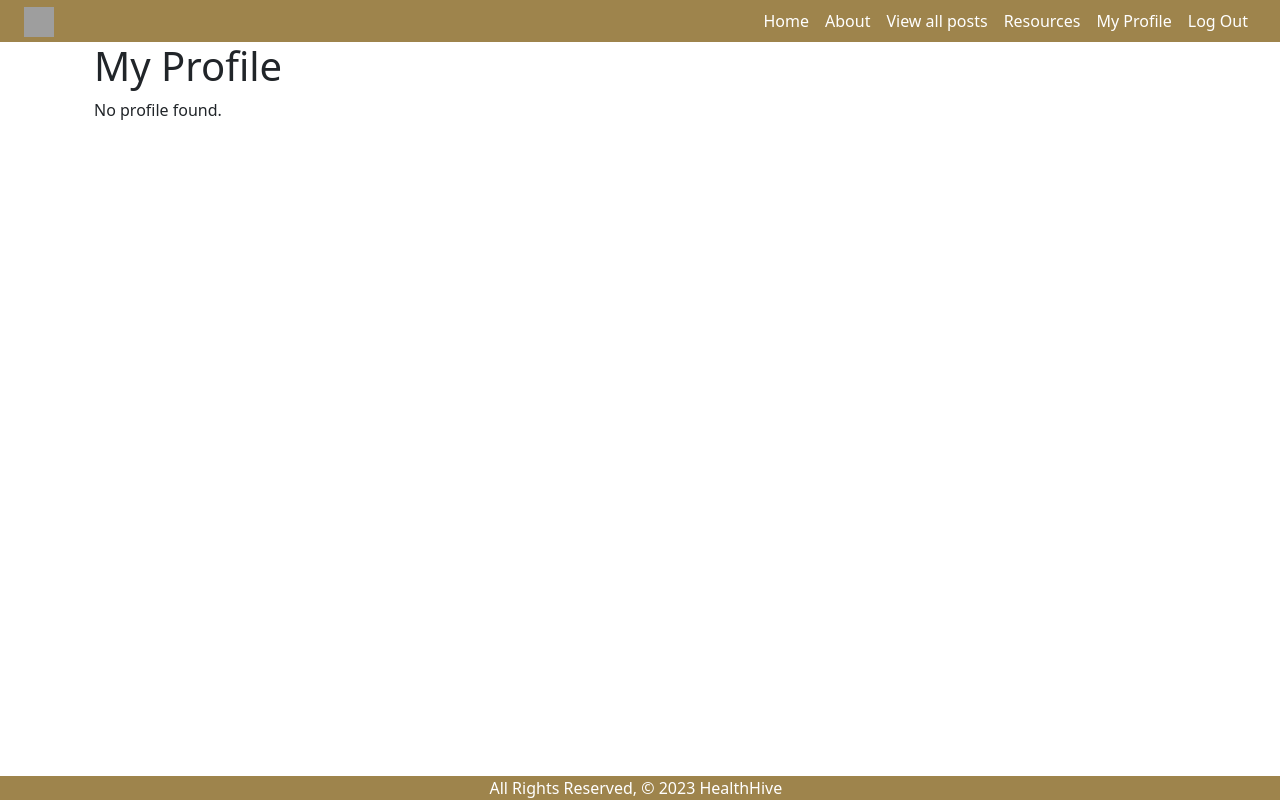
After one commit to sally-kam/FitFamCommunity, a Django app: page /profile/ in a window 1280 px wide. The commit adds this page. Run offline with Django 4.2, Linux system fonts and the light colour scheme; the visitor is signed in with stand-in values (Sample User, id 1); some libraries are stand-ins or nearby versions; grey boxes are pictures that could not be loaded.

Commit message:
implement toggle for login/signup

```diff
--- a/main_app/admin.py
+++ b/main_app/admin.py
@@ -1,6 +1,7 @@
 from django.contrib import admin
-from .models import Post
+from .models import Post, Profile
 
 
 # Register your models here.
 admin.site.register(Post)
+admin.site.register(Profile)
--- a/main_app/templates/base.html
+++ b/main_app/templates/base.html
@@ -8,6 +8,9 @@
     <link rel="icon" type="image" href="https://i.imgur.com/36scT7Q.png" />
     <link rel="stylesheet" href="{% static 'css/bootstrap.min.css' %}">
     <script src="{% static 'js/bootstrap.min.js' %}"></script>
+    <link rel="stylesheet" href="https://cdnjs.cloudflare.com/ajax/libs/bootstrap/5.0.1/css/bootstrap.min.css">
+    <script src="https://cdnjs.cloudflare.com/ajax/libs/popper.js/2.9.3/umd/popper.min.js"></script>
+    <script src="https://cdnjs.cloudflare.com/ajax/libs/bootstrap/5.0.1/js/bootstrap.bundle.min.js"></script>
     <title>Health Hive</title>
 </head>
 <body>
@@ -15,7 +18,6 @@
     <div class="container-fluid">
       <a class="navbar-brand text-white" href="{% url 'home' %}">
         <img src="https://i.imgur.com/36scT7Q.png" alt="Bootstrap" width="30" height="30">
-        </a>
       </a>
       <button class="navbar-toggler" type="button" data-bs-toggle="collapse" data-bs-target="#navbarNav" aria-controls="navbarNav" aria-expanded="false" aria-label="Toggle navigation">
         <span class="navbar-toggler-icon"></span>
@@ -36,29 +38,28 @@
             <a class="nav-link text-white" href="">Resources</a>
           </li>
           <li class="nav-item text-white">
+            <a class="nav-link text-white" href="{% url 'profile_index' %}">My Profile</a>
+          </li>
+          <li class="nav-item text-white">
             <a class="nav-link text-white" href="{% url 'logout' %}">Log Out</a>
           </li>
           {% else %}
-              <li class="nav-item text-white">
-                <a class="nav-link text-white" href="{% url 'login' %}">Log In</a>
-              </li>
-              <li class="nav-item text-white">
-                <a class="nav-link text-white" href="{% url 'signup' %}">Register</a>
-              </li>
           <li class="nav-item text-white dropdown">
-                <a class="nav-link text-white dropdown-toggle" href="#" role="button" data-bs-toggle="dropdown" data-toggle="dropdown" aria-haspopup="true" aria-expanded="false" id="dropdownMenuButton">
+            <a class="nav-link text-white dropdown-toggle" href="#" role="button" data-bs-toggle="dropdown" aria-haspopup="true" aria-expanded="false" id="dropdownMenuButton">
               Login/Register
             </a>
-                <ul class="dropdown-menu aria-labelledby="dropdownMenuButton">
-                  <li><a class="dropdown-item" href="#">Login</a></li>
-                  <li><a class="dropdown-item" href="#">Register</a></li>
+            <ul class="dropdown-menu" aria-labelledby="dropdownMenuButton">
+              <li><a class="dropdown-item" href="{% url 'login' %}">Login</a></li>
+              <li><a class="dropdown-item" href="{% url 'signup' %}">Register</a></li>
             </ul>
           </li>
+
           {% endif %}
         </ul>
       </div>
     </div>
   </nav>
+
       <main class="container">
         {% block content %}
         {% endblock %}
--- /dev/null
+++ b/main_app/templates/profile/profile.html
@@ -0,0 +1,13 @@
+{% extends 'base.html' %}
+{% block content %}
+<h1>My Profile</h1>
+{% if profile %}
+    <p>Name: {{ profile.user }}</p>
+    <p>Email: {{ profile.email }}</p>
+    <p>Date of Birth: {{ profile.date_of_birth }}</p>
+{% else %}
+    <p>No profile found.</p>
+{% endif %}
+
+
+  {% endblock %}
--- a/main_app/urls.py
+++ b/main_app/urls.py
@@ -7,6 +7,7 @@ urlpatterns = [
     path('', views.home, name='home'),
     path('about/', views.about, name='about'),
     path('posts/', views.posts_index, name='posts_index'),
+    path('profile/', views.profile_index, name='profile_index'),
     path('accounts/signup/', views.signup, name='signup'),
 ]
 
--- a/main_app/views.py
+++ b/main_app/views.py
@@ -1,11 +1,11 @@
 from django.shortcuts import render, redirect
-from .models import Post
+from .models import Post, Profile
 from django.views.generic.edit import CreateView, UpdateView, DeleteView
 from django.views.generic import ListView, DetailView
 from django.contrib.auth.forms import UserCreationForm
 from django.contrib.auth import login
 from django.contrib.auth.decorators import login_required
-
+from django.contrib.auth.models import User
 # Create your views here.
 
 # Define the home view
@@ -15,6 +15,13 @@ def home(request):
 
 def about(request):
     return render(request, 'about.html')
+
+def profile_index(request):
+    profile = Profile.objects.filter(user=request.user)
+    print(profile)
+    return render(request, 'profile/profile.html', {
+       'profile': profile
+    })
 
 @login_required
 def posts_index(request):
```
Also changed, not shown: main_app/models.py (+17 -2 lines), main_app/templates/posts/index.html (+3 -4 lines), main_app/migrations/0001_initial.py (added), main_app/migrations/0002_profile.py (added), main_app/migrations/0003_alter_post_date.py (added), main_app/migrations/__init__.py (added). Lines whose indentation alone changed are shown as unchanged.
